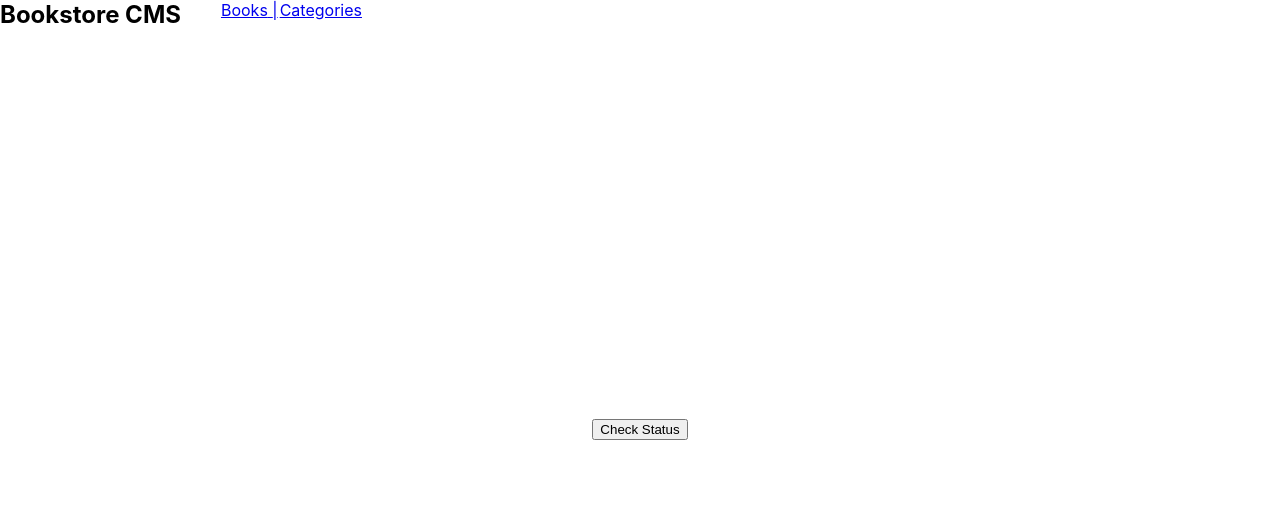
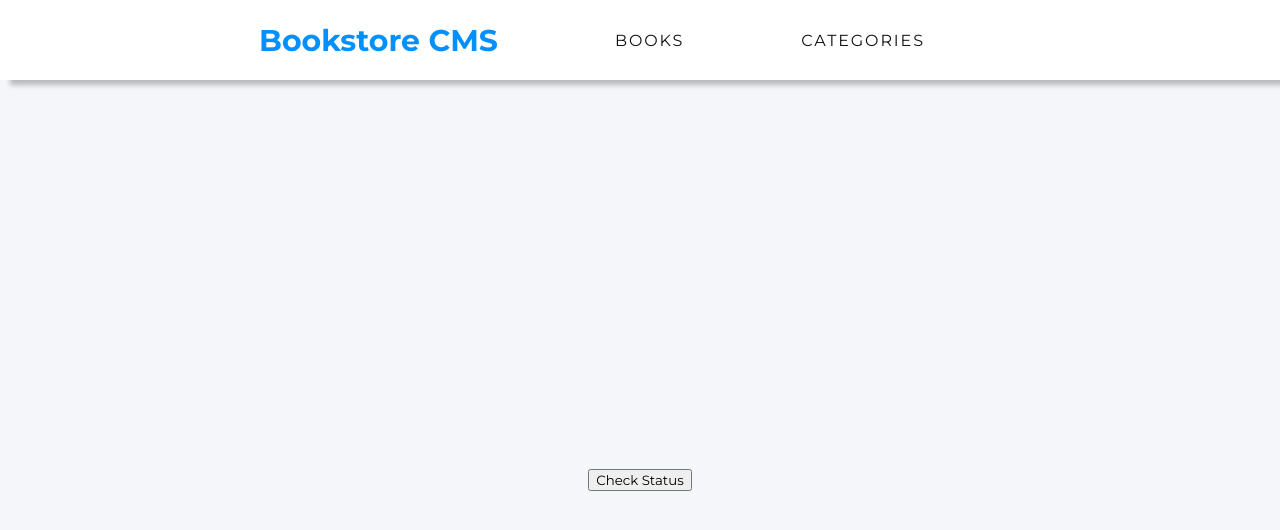
Before and after one commit to yosefHesham/book_store, a React (Create React App) app: page /categories in a window 1280 px wide. Shown: the top 530 px of the page. Built offline with nearby package versions, Linux system fonts and the light colour scheme.

Commit message:
Create bookInfo

```diff
--- a/src/App.css
+++ b/src/App.css
@@ -1,3 +1,77 @@
+@import url("https://fonts.googleapis.com/css2?family=Montserrat&display=swap");
+@import url("https://fonts.googleapis.com/css2?family=Montserrat:wght@400;700&display=swap");
+
 * {
   margin: 0;
+  font-family: "Montserrat", sans-serif;
 }
+:root {
+  --black: #121212;
+}
+
+body {
+  background-color: #f5f6fa;
+}
+.navBar {
+  background-color: white;
+  box-shadow: 10px 5px 5px rgba(0, 0, 0, 0.25);
+  align-items: center;
+  height: 10vh;
+  width: 100%;
+}
+
+.navList {
+  width: 70%;
+  margin-left: 6.5rem;
+  align-items: center;
+  justify-content: space-evenly;
+  list-style: none;
+}
+Link {
+  text-decoration: none;
+}
+h1 {
+  font-size: 1.874rem;
+  color: #0290ff;
+  font-style: bold;
+}
+.book {
+  width: 75rem;
+  padding: 2rem 0;
+  margin: 2.313rem 6.25rem 0;
+  border-radius: 4px;
+  border: solid 1px #e8e8e8;
+  background-color: #fff;
+  display: flex;
+}
+
+.bookInfo {
+  display: flex;
+  flex-direction: column;
+  margin-left: 15px;
+  align-items: flex-start;
+  row-gap: 5px;
+}
+.category {
+  color: var(--black);
+  font-weight: bold;
+  font-size: 0.875rem;
+  opacity: 0.5;
+}
+
+.title {
+  color: var(--black);
+  font-size: 1.375rem;
+}
+
+.author {
+  color:#4386bf;
+  font-weight: 300;
+  font-size: 0.875rem;
+
+}
+.actions {
+  display: flex;
+  justify-content: space-evenly;
+  margin-top: 10px;
+}
--- a/src/components/book.js
+++ b/src/components/book.js
@@ -1,32 +1,18 @@
-import PropTypes from 'prop-types';
-import { useDispatch } from 'react-redux';
-import { asyncRemove } from '../redux/books/books';
+import PropTypes from "prop-types";
+import { useDispatch } from "react-redux";
+import { asyncRemove } from "../redux/books/books";
+import BookInfo from "./bookInfo";
 
 const Book = (props) => {
-  const { id, title, author } = props;
+  const { id, title, author, category } = props;
   const dispatch = useDispatch();
 
   const handleDelete = () => {
     dispatch(asyncRemove(id));
   };
   return (
-    <article
-      className="book"
-      style={{
-        display: 'flex',
-        width: '60%',
-        margin: '0 auto',
-        justifyContent: 'space-between',
-      }}
-    >
-      <p>
-        {title}
-        {' '}
-        by
-        {' '}
-        <span>{author}</span>
-      </p>
-      <button onClick={handleDelete} type="button"> Delete Book </button>
+    <article className="book">
+      <BookInfo title={title} author={author} category={category}></BookInfo>
     </article>
   );
 };
--- /dev/null
+++ b/src/components/bookInfo.js
@@ -0,0 +1,43 @@
+import React from "react";
+
+const bookActions = [
+  {
+    id: 1,
+    text: "Comments",
+  },
+  {
+    id: 2,
+    text: "Remove",
+  },
+  {
+    id: 3,
+    text: "Edit",
+  },
+];
+const buttonStyle = {
+  backgroundColor: "white",
+  border: "none",
+  color: "#4386bf",
+  cursor: "pointer",
+  textDecoration: "underline",
+};
+const BookInfo = (props) => {
+  const { title, author, category } = props;
+
+  return (
+    <section className="bookInfo">
+      <p className="category">{category}</p>
+      <h3  className="title"> {title} </h3>
+      <p className="author"> {author} </p>
+      <article className="actions">
+        {bookActions.map((action) => (
+          <button key={action.id} style={buttonStyle}>
+            {action.text}
+          </button>
+        ))}
+      </article>
+    </section>
+  );
+};
+
+export default BookInfo;
--- a/src/components/bookList.js
+++ b/src/components/bookList.js
@@ -18,6 +18,7 @@ const BookList = () => {
           title={book.title}
           author={book.author}
           id={book.item_id}
+          category={book.category}
         />
       ))}
       <AddBook />
--- a/src/components/navbar.js
+++ b/src/components/navbar.js
@@ -1,32 +1,39 @@
-import React from 'react';
-import { Link } from 'react-router-dom';
+import React from "react";
+import { Link } from "react-router-dom";
 
-const navStyle = { display: 'flex' };
+
+const navStyle = { display: "flex" };
 
 const Navbar = () => {
   const links = [
     {
       id: 1,
-      path: '/',
-      text: 'Books',
+      path: "/",
+      text: "BOOKS",
+      color: "#121212",
     },
     {
       id: 2,
-      path: '/categories',
-      text: 'Categories',
+      path: "/categories",
+      text: "CATEGORIES",
+      color: "#121212",
     },
-
   ];
   return (
     <nav className="navBar" style={navStyle}>
-      <h1> Bookstore CMS </h1>
-      <ul style={{ ...navStyle, listStyle: 'none', columnGap: '2px' }}>
+      <ul
+        className="navList"
+        style={{ ...navStyle, listStyle: "none", columnGap: "2px" }}
+      >
+        <h1> Bookstore CMS </h1>
         {links.map((link) => (
           <li key={link.id}>
-            <Link to={link.path}>
+            <Link
+              style={{ textDecoration: "none", color: link.color, letterSpacing:"1.9px"}}
+              to={link.path}
+            >
               {link.text}
-              {' '}
-              {link === links[links.length - 1] ? '' : '|'}
+              {link === links[links.length - 1]}
             </Link>
           </li>
         ))}
```
